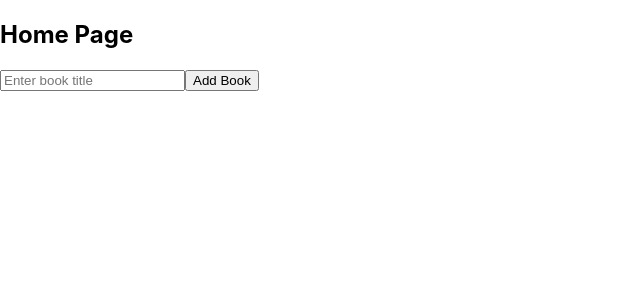
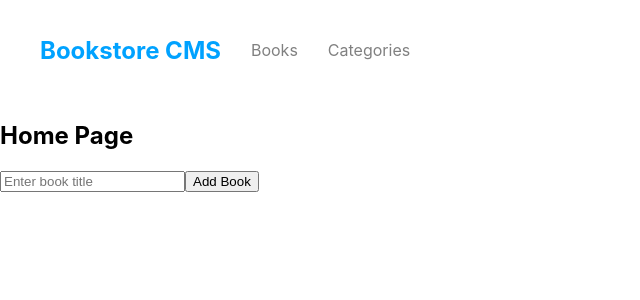
Before and after one commit to Gardimy/GDM_Bookstore, a React (Create React App) app: page / in a window 1280 px wide. Shown: the top 300 px of the page, without its empty margins (0-640 px from the left). Built offline with nearby package versions, Linux system fonts and the light colour scheme.

Commit message:
Update App.js file

```diff
--- a/src/App.js
+++ b/src/App.js
@@ -1,14 +1,18 @@
 import React from 'react';
 import { Routes, Route } from 'react-router-dom';
-import HomePage from './components/Home';
+import Home from './components/Home';
 import CategoriesPage from './components/Categories';
+import Navbar from './components/Navba';
 
 function App() {
   return (
-    <Routes>
-      <Route path="/" element={<HomePage />} />
-      <Route path="/categories" element={<CategoriesPage />} />
-    </Routes>
+    <>
+      <Navbar />
+      <Routes>
+        <Route path="/" element={<Home />} />
+        <Route path="/categories" element={<CategoriesPage />} />
+      </Routes>
+    </>
   );
 }
 
```
